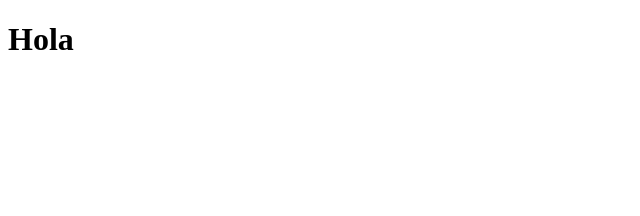
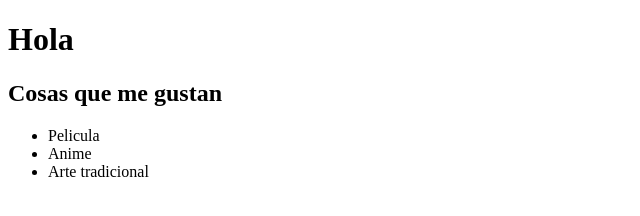
Before and after one commit to Stiiven3/Fulval-G4, a plain HTML site: page Index.html in a window 1280 px wide. Shown: the whole page, without its empty margins (0-640 px from the left). Drawn offline with Linux system fonts and the light colour scheme.

Commit message:
ticket-220 lista

```diff
--- a/Index.html
+++ b/Index.html
@@ -7,5 +7,11 @@
 </head>
 <body>
     <h1>Hola</h1>
+    <h2>Cosas que me gustan</h2>
+    <ul>
+        <li>Pelicula</li>
+        <li>Anime</li>
+        <li>Arte tradicional</li>
+    </ul>
 </body>
 </html>
```
